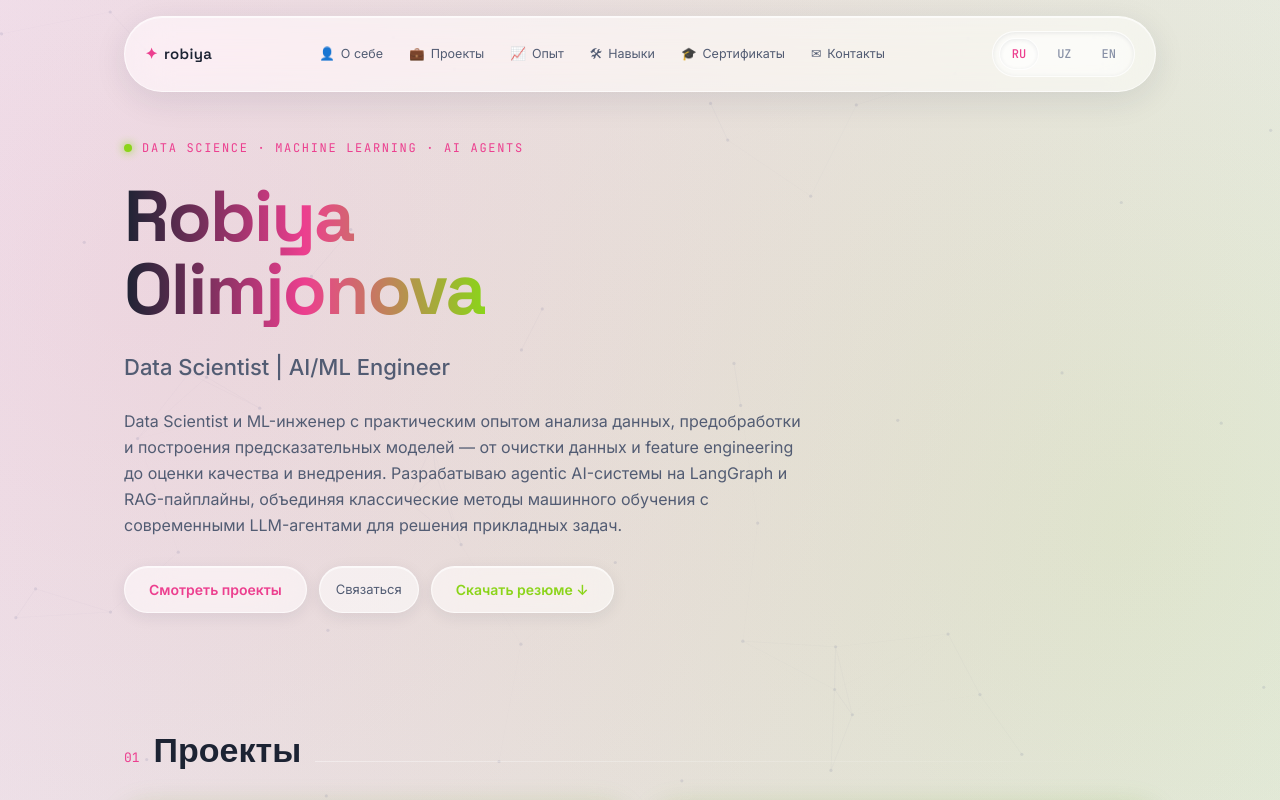
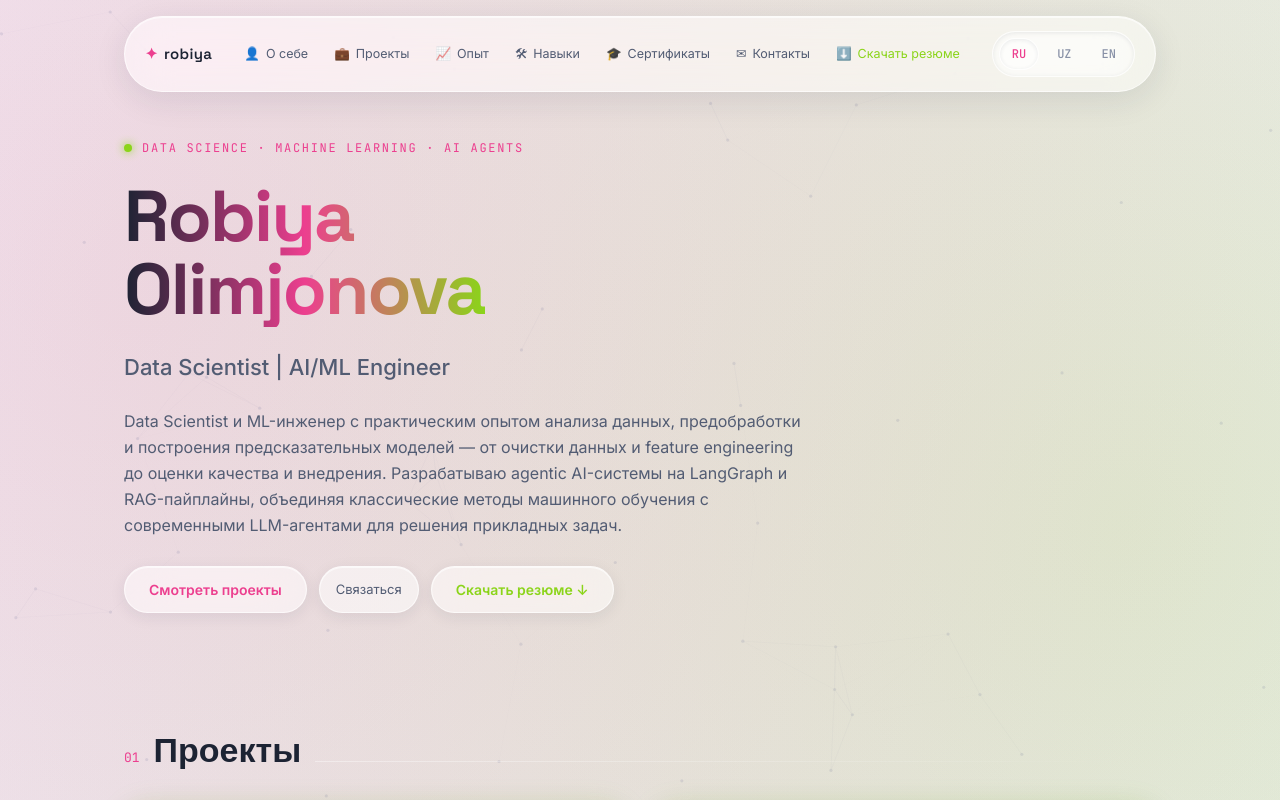
Before and after one commit to rosychks/robiya-portfolio, a Next.js app: page / in a window 1280 px wide. Shown: the top 800 px of the page. Built offline with nearby package versions, Linux system fonts and the light colour scheme; no server answers.

Commit message:
Add download link for resume in Nav component

```diff
--- a/components/Nav.tsx
+++ b/components/Nav.tsx
@@ -34,6 +34,17 @@ export default function Nav() {
             </a>
           </li>
         ))}
+        <li className="shrink-0">
+          <a
+            href="/resume.pdf"
+            download="Robiya_Olimjonova_CV.pdf"
+            title={t.hero.ctaResume}
+            className="flex items-center gap-1.5 px-2 sm:px-2.5 py-1.5 rounded-full text-[12.5px] text-cyan hover:text-violet no-underline transition-colors whitespace-nowrap"
+          >
+            <span>⬇️</span>
+            <span className="hidden md:inline">{t.hero.ctaResume}</span>
+          </a>
+        </li>
       </ul>
 
       <div className="shrink-0 flex gap-1.5 glass-inset-sm rounded-full p-1.5">
```
